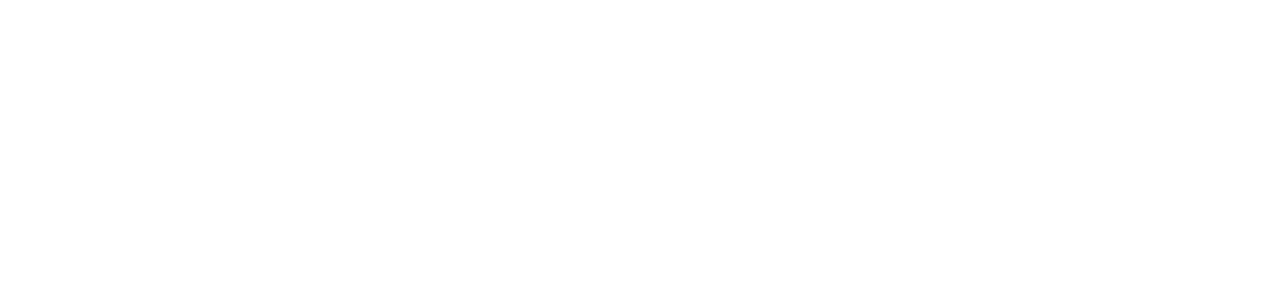
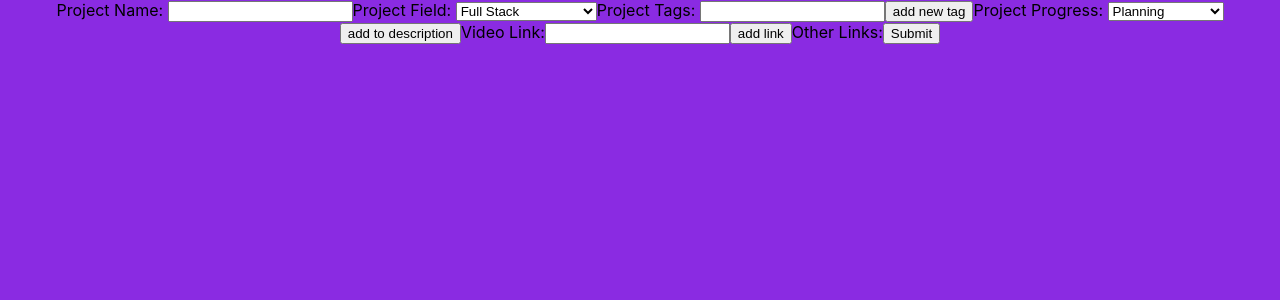
Before and after one commit to IsmaelBena/projects-editor-desktop, a React (Create React App) app: page /new-project in a window 1280 px wide. Before the commit this address had no page. Shown: the top 300 px of the page. Built offline with nearby package versions, Linux system fonts and the light colour scheme.

Commit message:
added raw form to add new project

```diff
--- a/package.json
+++ b/package.json
@@ -11,6 +11,7 @@
     "@types/node": "^16.11.25",
     "@types/react": "^17.0.39",
     "@types/react-dom": "^17.0.11",
+    "axios": "^0.26.0",
     "react": "^17.0.2",
     "react-dom": "^17.0.2",
     "react-router-dom": "^6.2.1",
--- a/src/App.tsx
+++ b/src/App.tsx
@@ -6,6 +6,7 @@
 import AllProjects from './all-projects/AllProjects';
 import './App.css';
 import Home from './home-page/Home';
+import NewProject from './new-project/NewProject';
 import Project from './project/Project';
 
 function App() {
@@ -14,6 +15,7 @@
         <Routes>
           <Route path="/" element={<Home />} />
           <Route path="/projects" element={<AllProjects />} />
+          <Route path="/new-project" element={<NewProject />} />
           <Route path="/project/:name" element={<Project />} />
         </Routes>
     </div>
--- a/src/all-projects/AllProjects.tsx
+++ b/src/all-projects/AllProjects.tsx
@@ -1,7 +1,42 @@
-import React from 'react';
+import React, { useState, useEffect} from 'react';
 import './AllProjects.css';
+import axios from 'axios';
+
+interface ICard {
+  name: string,
+  url: string,
+  field: string,
+  tags: string[]
+}
+
+interface IProjectCardsData {
+  cards: ICard[],
+  filterData: {
+    fields: string[],
+    tags: string[]
+  }
+}
 
 function AllProjects() {
+
+  const [projectCardsData, setProjectCardsData] = useState<IProjectCardsData>({cards: [], filterData: {fields: [], tags: []}});
+
+  useEffect(() => {
+    axios.get('http://localhost:8000/projects/cards')
+    .then(res => {
+      setProjectCardsData(res.data);
+      console.log(res.data)
+    })
+  }, [])
+
+  const showProjectNames = () => {
+    return <>
+      {projectCardsData.cards.map((card: ICard) => {
+        <p>{card.name}</p>
+      })}
+    </>
+  }
+
   return (
     <div className="AllProjects">
 
--- a/src/home-page/Home.tsx
+++ b/src/home-page/Home.tsx
@@ -1,7 +1,8 @@
-import React from 'react';
-import './Home.css';
+import React, { useEffect, useState } from 'react';
+import './Home.css'
 
 function Home() {
+
   return (
     <div className="Home">
 
--- /dev/null
+++ b/src/new-project/NewProject.css
@@ -0,0 +1,6 @@
+.NewProject
+{
+    width: 100vw;
+    height: 100vh;
+    background-color: blueviolet;
+}
--- /dev/null
+++ b/src/new-project/NewProject.tsx
@@ -0,0 +1,154 @@
+import React, { useEffect, useState } from 'react';
+import './NewProject.css'
+
+interface IProjectDescription {
+    textType: string,
+    text: string
+}
+
+interface ILink {
+    linkType: string,
+    linkUrl: string
+}
+
+interface IProjectEntry {
+    name: string,
+    url: string,
+    field: string,
+    tags: string[],
+    progress: string,
+    description: IProjectDescription[],
+    video: string,
+    otherLinks: string[]
+}
+
+function NewProject() {
+
+    const [projectName, setProjectName] = useState<string>("")
+    const [newTagToAdd, setNewTagToAdd] = useState<string>("");
+    const [projectTags, setProjectTags] = useState<string[]>([])
+    const [projectField, setProjectField] = useState<string>("")
+    const [projectProgress, setProjectProgress] = useState<string>("")
+    const [projectDescription, setProjectDescription] = useState<IProjectDescription[]>([])
+    const [projectVideo, setProjectVideo] = useState<string>("")
+    const [projectLinks, setProjectLinks] = useState<ILink[]>([])
+
+    const [projectEntry, setProjectEntry] = useState<IProjectEntry>()
+
+    const handleSubmmit = (): void => {
+        console.log("submit msg fired")
+        setProjectEntry({
+            name: projectName,
+            url: generateProjectUrl(),
+            field: projectField,
+            tags: projectTags,
+            progress: projectProgress,
+            description: projectDescription,
+            video: projectVideo,
+            otherLinks: getLinks()
+        })
+        if (projectEntry === undefined) console.log("not everything about the project was filled in")
+        else console.log(projectEntry)
+    }
+
+    const generateProjectUrl = (): string => {
+        // make checks for unique url on backend, if url exists, increment number at the end of url
+        return "placeholder"
+    }
+
+    const getLinks = (): string[] => {
+        let tempLinks: string[] = []
+        projectLinks.map(link => {
+            tempLinks.push(link.linkUrl)
+        })
+        return tempLinks
+    }
+
+    const handleTags = () => {
+        if (!projectTags.includes(newTagToAdd)) {
+            setProjectTags([...projectTags, newTagToAdd])
+            setNewTagToAdd("")
+        }
+    }
+
+    const renderDescInputs = () => {
+        return <>
+            {projectDescription.map((desc, index) =>
+                <div key={index.toString()}>
+                    <label>
+                        new desc entry:
+                        <select value={desc.textType} onChange={e => setProjectDescription(projectDescription.filter(currentDesc => {
+                            if (currentDesc === desc) {currentDesc.textType = e.target.value} return currentDesc
+                        }))}>
+                            <option value="header">Header</option>
+                            <option value="body">Body</option>
+                        </select>
+                        <textarea value={desc.text} onChange={e => setProjectDescription(projectDescription.filter(currentDesc => {
+                            if (currentDesc === desc) {currentDesc.text = e.target.value} return currentDesc
+                        }))}/>
+                    </label>
+                </div>
+            )}
+        </>
+    }
+
+    const renderLinks = () => {
+        return <>
+            {projectLinks.map((link, index) =>
+                <div key={index.toString()}>
+                    <label>
+                        link {index}: {link.linkUrl}
+                        <input value={link.linkUrl} onChange={e => setProjectLinks(projectLinks.filter(currentLink => {
+                            if (currentLink === link) {currentLink.linkUrl = e.target.value} return currentLink
+                        }))}/>
+                    </label>
+                </div>
+            )}
+        </>
+    }
+
+    return (
+        <div className="NewProject">
+            <form className='NewProjectForm' onSubmit={e => {handleSubmmit(); e.preventDefault();}}>
+                <label>
+                    Project Name: {projectName}
+                    <input type='text' value={projectName} onChange={e => setProjectName(e.target.value)} />
+                </label>
+                <label>
+                    Project Field: {projectField}
+                    <select value={projectField} onChange={e => setProjectField(e.target.value)}>
+                        <option value="FullStack">Full Stack</option>
+                        <option value="GameDevelopment">Game Development</option>
+                    </select>
+                </label>
+                <label>
+                    Project Tags: {projectTags.map(tag => <p onClick={e => setProjectTags(projectTags.filter((ftag) => ftag !== tag))} >{tag}</p>)}
+                    <input type='text' value={newTagToAdd} onChange={e => setNewTagToAdd(e.target.value)}/>
+                    <button onClick={e => {e.preventDefault(); handleTags()}}>add new tag</button>
+                </label>
+                <label>
+                    Project Progress: {projectProgress}
+                    <select value={projectProgress} onChange={e => setProjectProgress(e.target.value)}>
+                        <option value="Planning">Planning</option>
+                        <option value="InDevelopment">In Development</option>
+                        <option value="Complete">Complete</option>
+                    </select>
+                </label>
+                <button onClick={e => {e.preventDefault(); setProjectDescription([...projectDescription, {textType: "header", text: ""}])}}>add to description</button>
+                {renderDescInputs()}
+                <label>
+                    Video Link:
+                    <input type='text' value={projectVideo} onChange={e => setProjectVideo(e.target.value)}/>
+                </label>
+                <button onClick={e => {e.preventDefault(); setProjectLinks([...projectLinks, {linkType: "tobechanges", linkUrl: ""}])}}>add link</button>
+                <label>
+                    Other Links:
+                    {renderLinks()}
+                </label>
+                <input type='submit' value='Submit'/>
+            </form>
+        </div>
+    );
+}
+
+export default NewProject;
--- a/src/project/Project.tsx
+++ b/src/project/Project.tsx
@@ -1,5 +1,6 @@
 import React from 'react';
 import './Project.css';
+import axios from 'axios';
 
 function Project() {
   return (
```
Also changed, not shown: 1 other file (tests, documents, lock files or other folders).
